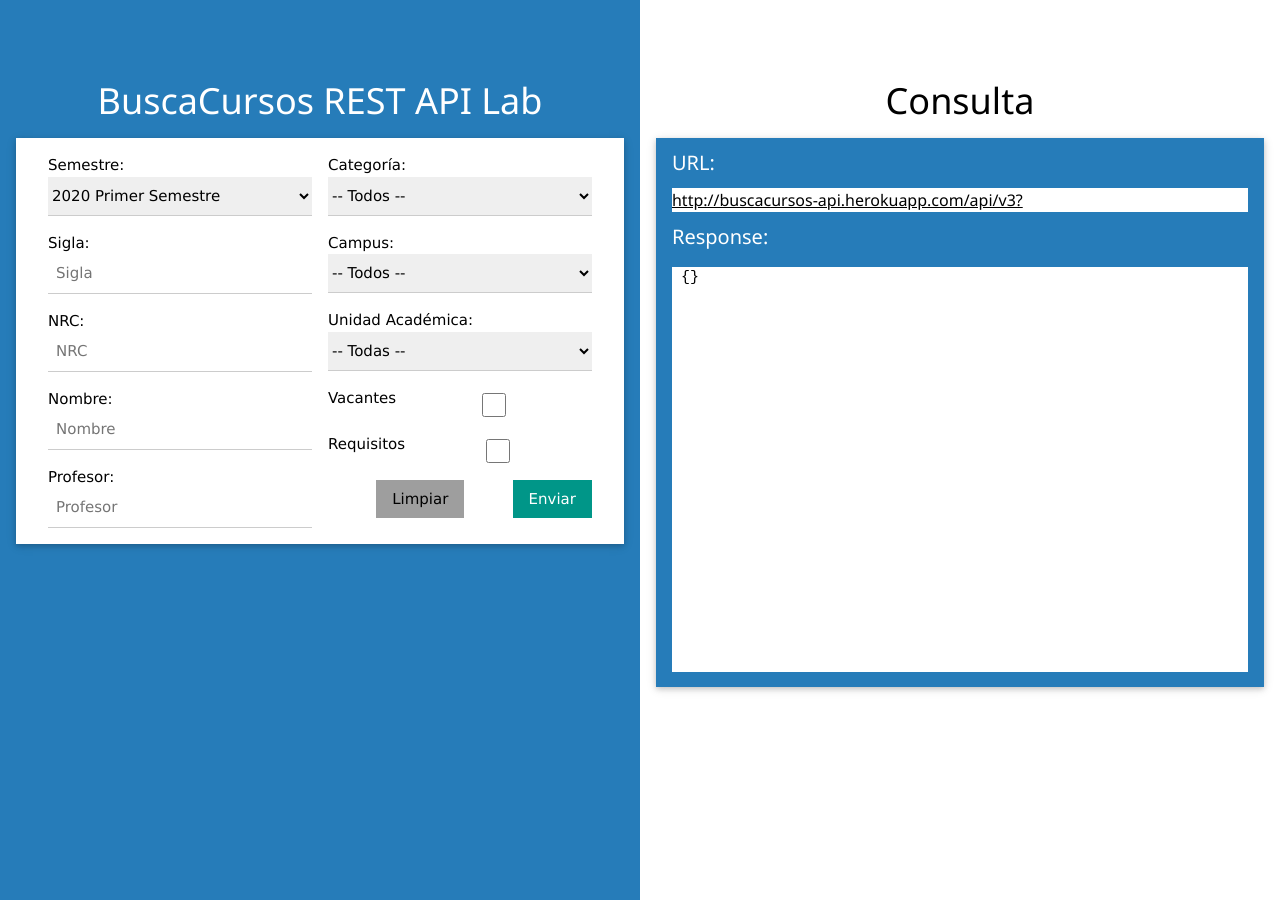
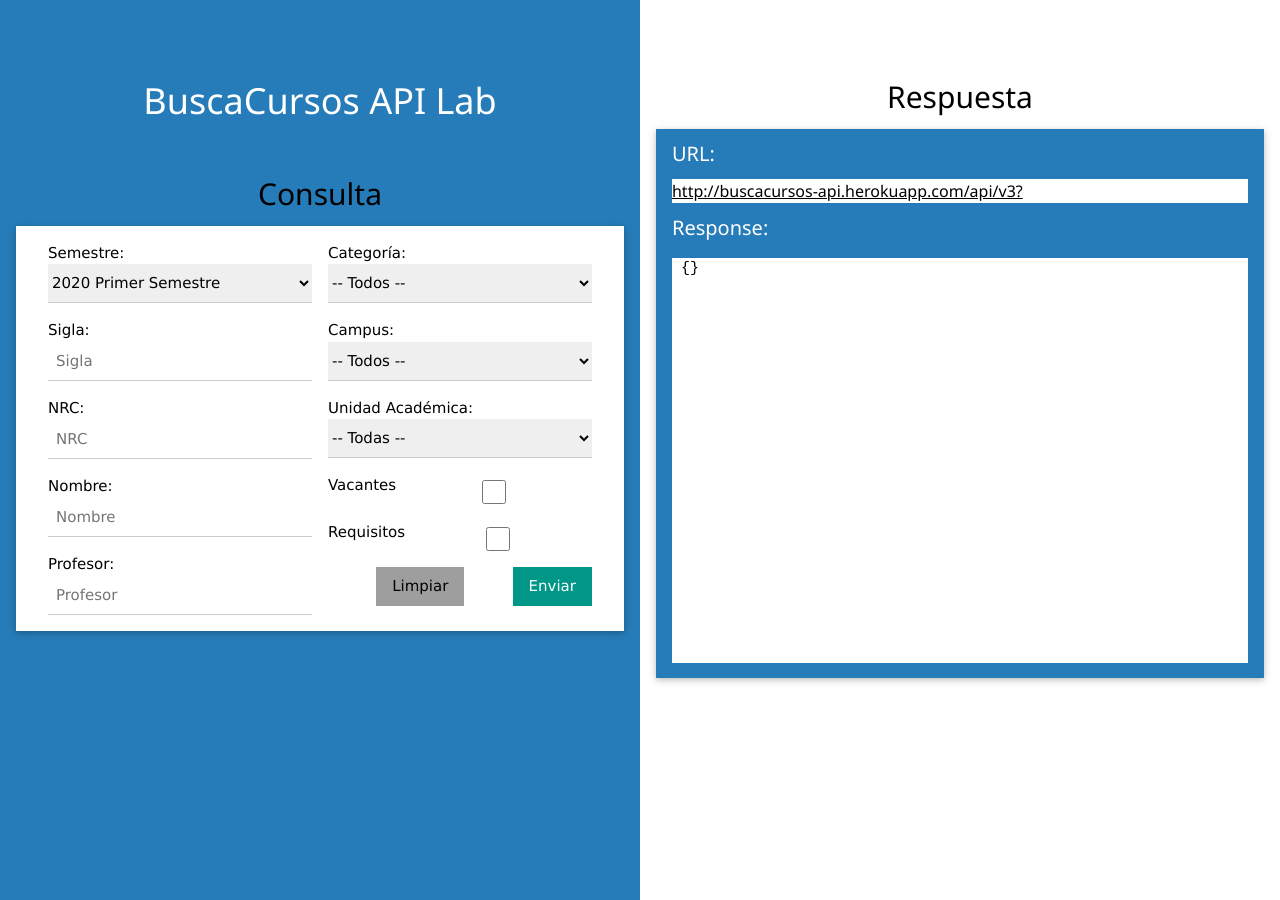
Before and after one commit to igbasly/BC_API, a Jekyll site: the page apilab.html, which Jekyll copies as it is, in a window 1280 px wide. Built offline with Jekyll 4.4.1, drawn with Linux system fonts in a browser that asks for light colours.

Commit message:
Lab update :+1:

```diff
--- a/apilab.html
+++ b/apilab.html
@@ -27,7 +27,9 @@
 <div class="w3-row" style="height: 100vh;">
     <div class="w3-half w3-container w3-center" style="background-color: #267CB9; min-height: 100%;">
         <div class="w3-padding-64">
-            <h1 class="w3-text-white">BuscaCursos REST API Lab</h1>
+            <h1 class="w3-text-white">BuscaCursos API Lab</h1>
+            <br/>
+            <h2>Consulta</h2>
             <form class="w3-container w3-card w3-white" onsubmit="callAPI().then(data => setResponse(data[0], data[1])); return false;" id="form">
                 <div class="w3-row-padding">
                     <div class="w3-half">
@@ -154,7 +156,7 @@
     </div>
     <div class="w3-half w3-container">
     <div class="w3-padding-64 w3-center">
-      <h1>Consulta</h1>
+      <h2>Respuesta</h2>
       <div class="w3-container w3-card w3-text-white" style="background-color: #267CB9;">
         <h4 style="text-align: left;">URL:</h4>
         <h6 class="w3-white" style="text-align: left;"><a href="" id="url">http://buscacursos-api.herokuapp.com/api/v3?</a></h6>
```
